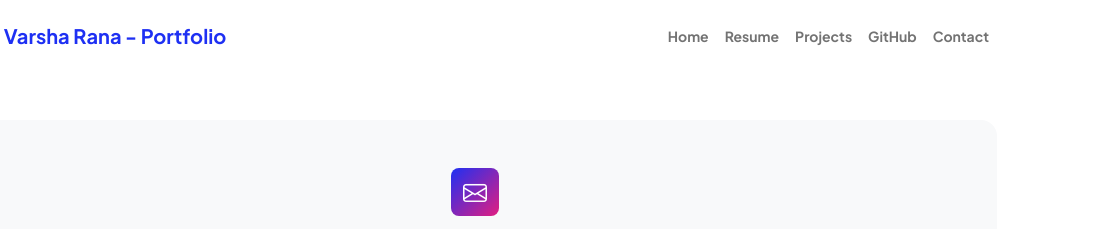
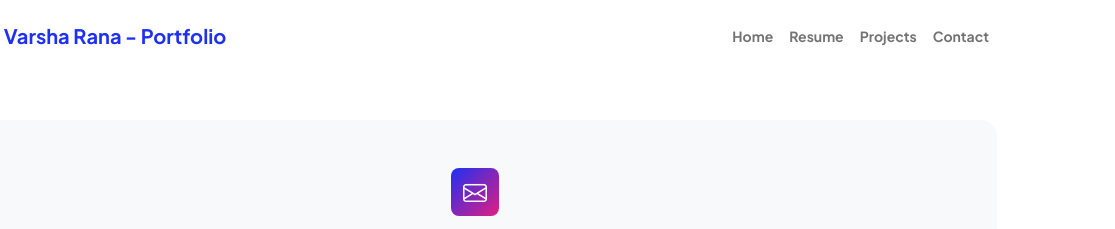
Before and after one commit to Vrana710/Portfolio, a plain HTML site: page contact.html in a window 1280 px wide. Shown: the top 229 px of the page, 165-1280 px from the left. Drawn offline with nearby package versions, Linux system fonts and the light colour scheme.

```diff
--- a/contact.html
+++ b/contact.html
@@ -41,7 +41,6 @@
                     <li class="nav-item"><a class="nav-link" href="index.html">Home</a></li>
                     <li class="nav-item"><a class="nav-link" href="resume.html">Resume</a></li>
                     <li class="nav-item"><a class="nav-link" href="projects.html">Projects</a></li>
-                    <li class="nav-item"><a class="nav-link" href="https://github.com/Vrana710">GitHub</a></li>
                     <li class="nav-item"><a class="nav-link" href="contact.html">Contact</a></li>
                 </ul>
             </div>
```
Also changed, not shown: index.html (+0 -1 lines), projects.html (+0 -1 lines), resume.html (+0 -1 lines).
